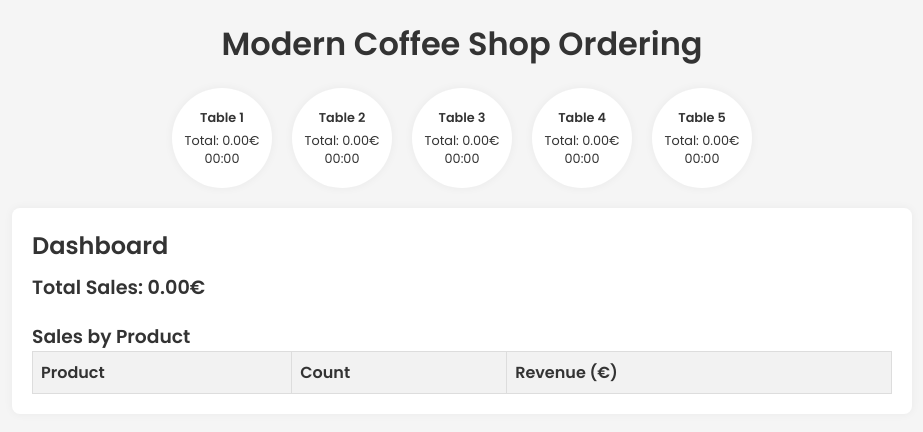
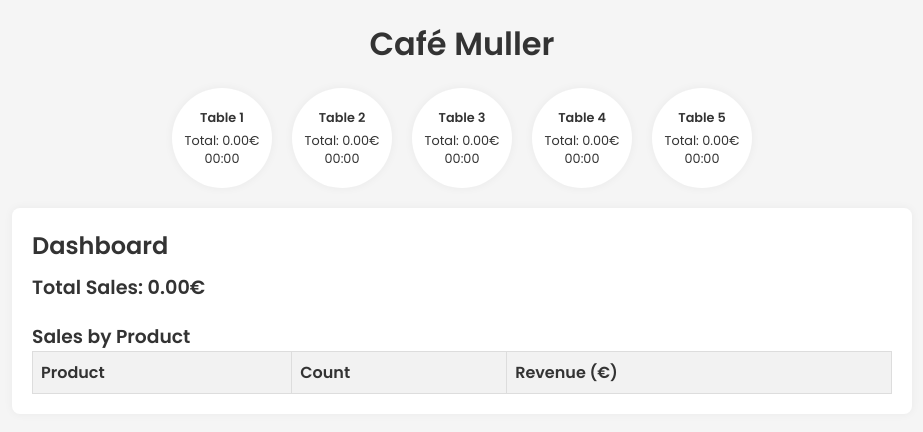
Before and after one commit to mahird3/cafe-muller, a plain HTML site: page index.html in a window 1280 px wide. Shown: the whole page, without its empty margins (178-1101 px from the left). Drawn offline with Linux system fonts and the light colour scheme.

Commit message:
Change app display name to Café Muller

```diff
--- a/index.html
+++ b/index.html
@@ -3,7 +3,7 @@
 <head>
   <meta charset="UTF-8" />
   <meta name="viewport" content="width=device-width, initial-scale=1.0"/>
-  <title>Modern Coffee Shop Ordering</title>
+  <title>Café Muller</title>
   <!-- Optional: Google Fonts -->
   <link rel="preconnect" href="https://fonts.googleapis.com">
   <link rel="stylesheet"
@@ -210,7 +210,7 @@
 </head>
 <body>
 
-  <h1>Modern Coffee Shop Ordering</h1>
+  <h1>Café Muller</h1>
 
   <!-- TABLES (CIRCLES) -->
   <div id="tables-container">
```
